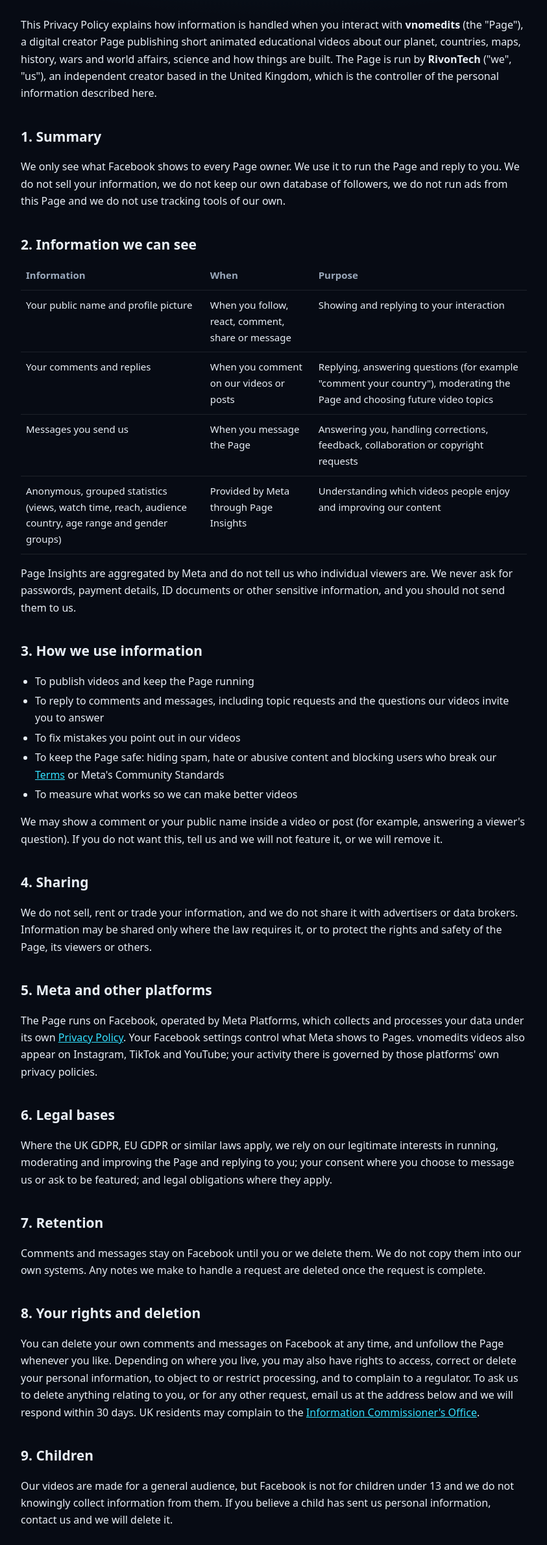
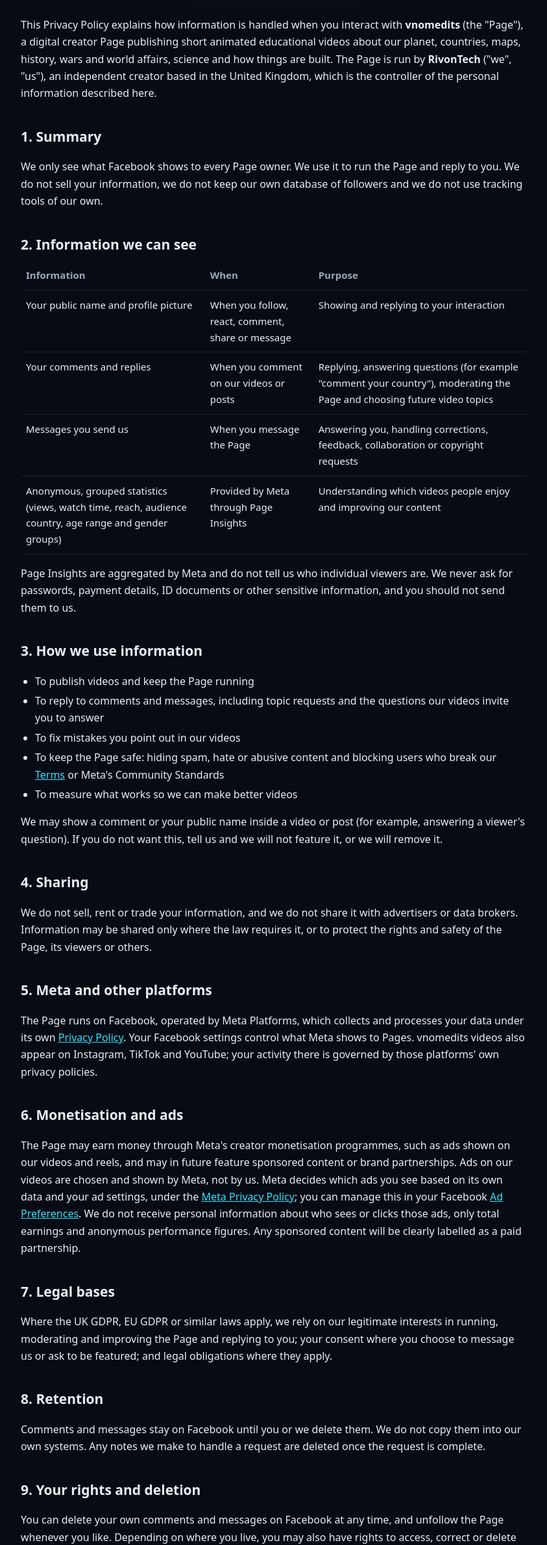
Before and after one commit to rivontech/rivontech.github.io, a plain HTML site: page vnomedits/privacy-policy.html in a window 1280 px wide. Shown: the part 191-2568 px from the top of the page at 65% size, without its empty margins (218-1061 px from the left). Drawn offline with Linux system fonts and the light colour scheme.

Commit message:
vnomedits privacy: add monetisation section
Co-Authored-By: Claude Opus 5.5 <noreply@anthropic.com>
Claude-Session: https://claude.ai/code/session_012xw9KXfGH7i9QtDo1LSTnu

```diff
--- a/vnomedits/privacy-policy.html
+++ b/vnomedits/privacy-policy.html
@@ -20,7 +20,7 @@
     <p>This Privacy Policy explains how information is handled when you interact with <strong>vnomedits</strong> (the "Page"), a digital creator Page publishing short animated educational videos about our planet, countries, maps, history, wars and world affairs, science and how things are built. The Page is run by <strong>RivonTech</strong> ("we", "us"), an independent creator based in the United Kingdom, which is the controller of the personal information described here.</p>
 
     <h2>1. Summary</h2>
-    <p>We only see what Facebook shows to every Page owner. We use it to run the Page and reply to you. We do not sell your information, we do not keep our own database of followers, we do not run ads from this Page and we do not use tracking tools of our own.</p>
+    <p>We only see what Facebook shows to every Page owner. We use it to run the Page and reply to you. We do not sell your information, we do not keep our own database of followers and we do not use tracking tools of our own.</p>
 
     <h2>2. Information we can see</h2>
     <table>
@@ -48,25 +48,28 @@
     <h2>5. Meta and other platforms</h2>
     <p>The Page runs on Facebook, operated by Meta Platforms, which collects and processes your data under its own <a href="https://www.facebook.com/privacy/policy/">Privacy Policy</a>. Your Facebook settings control what Meta shows to Pages. vnomedits videos also appear on Instagram, TikTok and YouTube; your activity there is governed by those platforms' own privacy policies.</p>
 
-    <h2>6. Legal bases</h2>
+    <h2>6. Monetisation and ads</h2>
+    <p>The Page may earn money through Meta's creator monetisation programmes, such as ads shown on our videos and reels, and may in future feature sponsored content or brand partnerships. Ads on our videos are chosen and shown by Meta, not by us. Meta decides which ads you see based on its own data and your ad settings, under the <a href="https://www.facebook.com/privacy/policy/">Meta Privacy Policy</a>; you can manage this in your Facebook <a href="https://www.facebook.com/adpreferences/">Ad Preferences</a>. We do not receive personal information about who sees or clicks those ads, only total earnings and anonymous performance figures. Any sponsored content will be clearly labelled as a paid partnership.</p>
+
+    <h2>7. Legal bases</h2>
     <p>Where the UK GDPR, EU GDPR or similar laws apply, we rely on our legitimate interests in running, moderating and improving the Page and replying to you; your consent where you choose to message us or ask to be featured; and legal obligations where they apply.</p>
 
-    <h2>7. Retention</h2>
+    <h2>8. Retention</h2>
     <p>Comments and messages stay on Facebook until you or we delete them. We do not copy them into our own systems. Any notes we make to handle a request are deleted once the request is complete.</p>
 
-    <h2>8. Your rights and deletion</h2>
+    <h2>9. Your rights and deletion</h2>
     <p>You can delete your own comments and messages on Facebook at any time, and unfollow the Page whenever you like. Depending on where you live, you may also have rights to access, correct or delete your personal information, to object to or restrict processing, and to complain to a regulator. To ask us to delete anything relating to you, or for any other request, email us at the address below and we will respond within 30 days. UK residents may complain to the <a href="https://ico.org.uk/">Information Commissioner's Office</a>.</p>
 
-    <h2>9. Children</h2>
+    <h2>10. Children</h2>
     <p>Our videos are made for a general audience, but Facebook is not for children under 13 and we do not knowingly collect information from them. If you believe a child has sent us personal information, contact us and we will delete it.</p>
 
-    <h2>10. Security</h2>
+    <h2>11. Security</h2>
     <p>Access to manage the Page is limited to its owner. We will act promptly on any security issue we become aware of.</p>
 
-    <h2>11. Changes</h2>
+    <h2>12. Changes</h2>
     <p>We may update this Policy. The current version and its effective date will always be on this page.</p>
 
-    <h2>12. Contact</h2>
+    <h2>13. Contact</h2>
     <p>For privacy questions or requests, email <a href="mailto:vnomapps@gmail.com?subject=vnomedits%20privacy">vnomapps@gmail.com</a>.<br>RivonTech, United Kingdom.</p>
 
     <footer>&copy; 2026 RivonTech &middot; <a href="terms.html">Terms of Use</a></footer>
```
